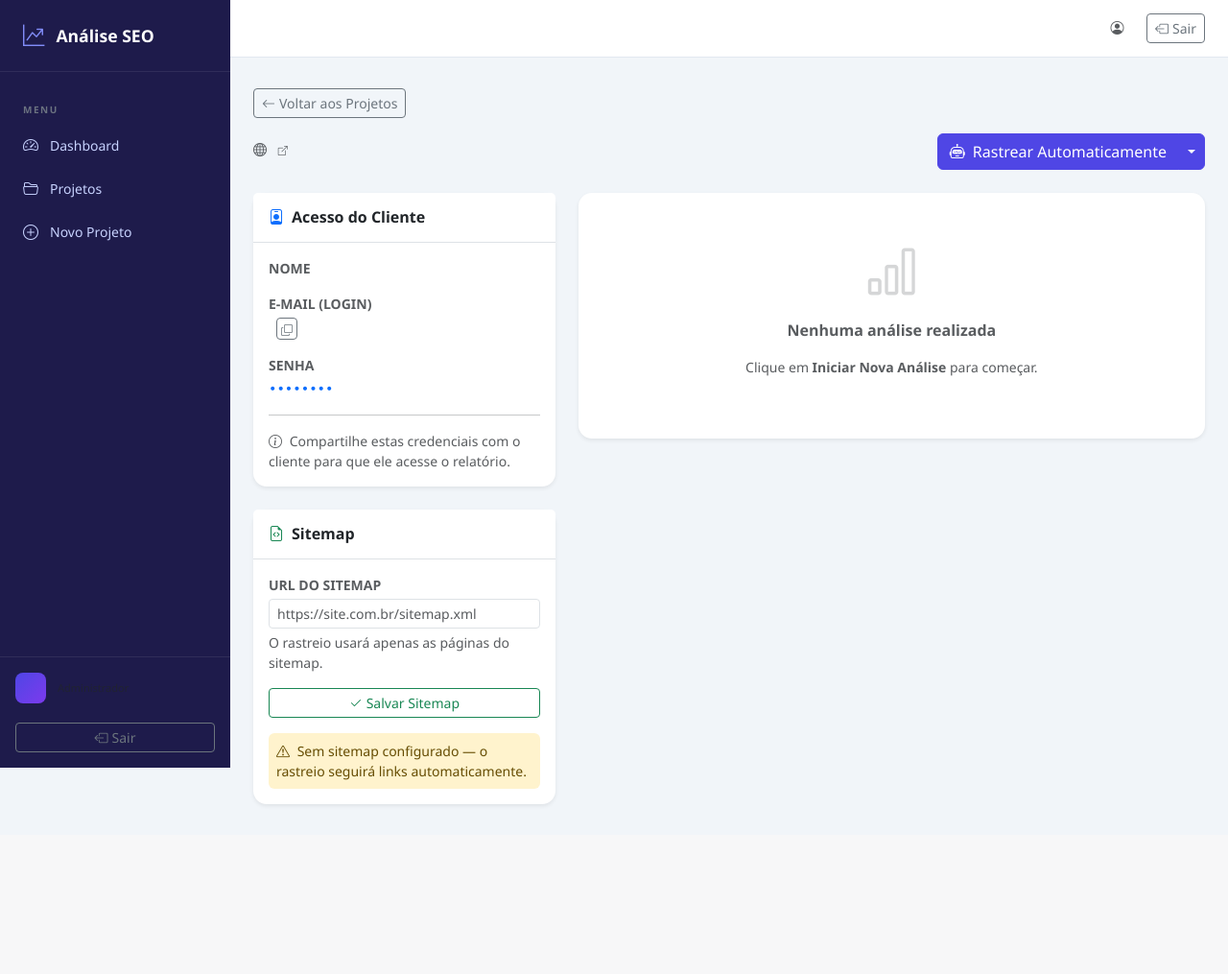
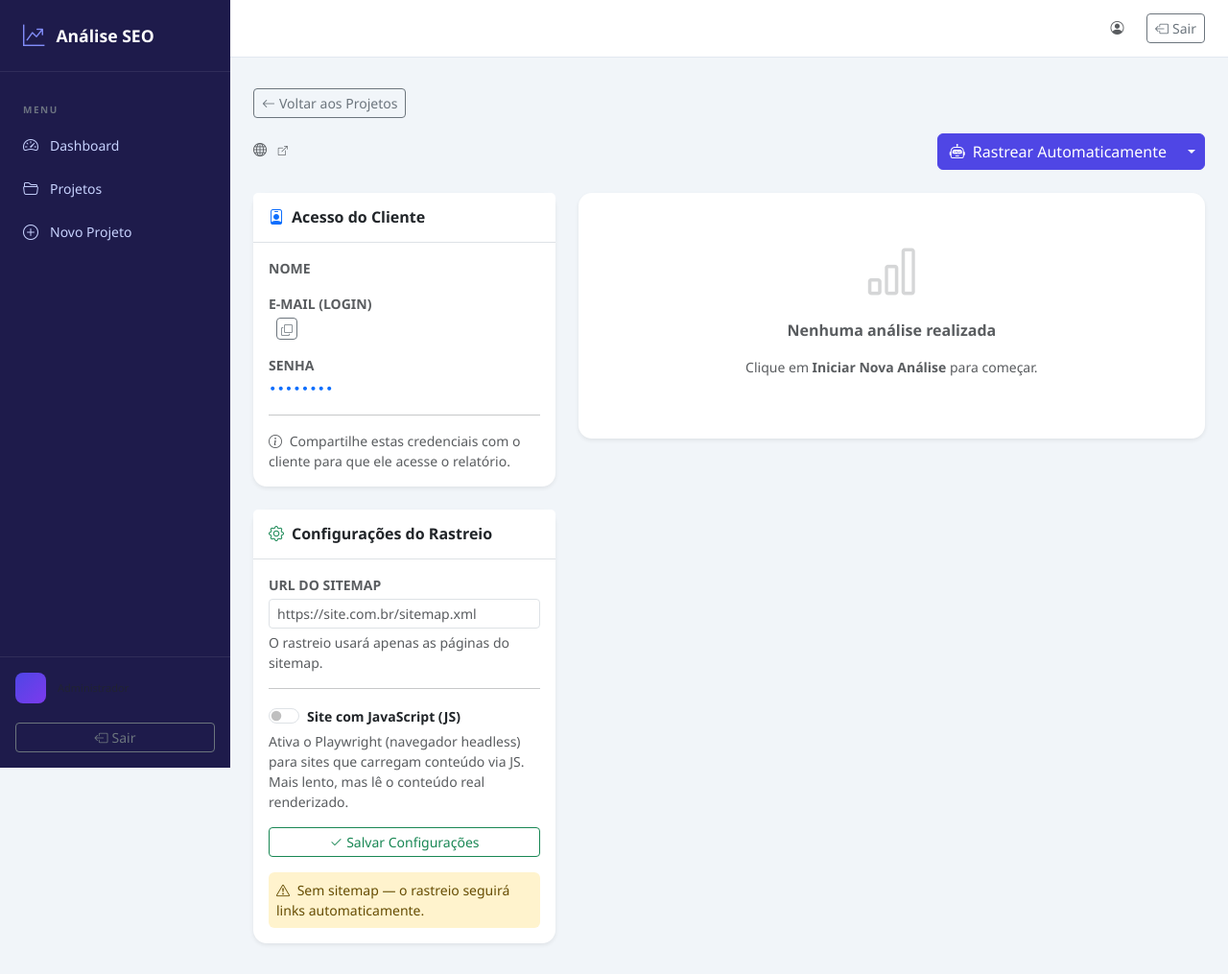
Before and after one commit to AdrianoDevequi/analise-up2goo-ia, a Flask app: template templates/admin/project_detail.html in a window 1280 px wide. Shown: the whole page at 96% size. Before the commit the page ends 841 px from the top, so only its background shows below. Run offline with Flask 3, Linux system fonts and the light colour scheme; the template is opened without the code that fills it, so the values that code supplies are empty; some libraries are stand-ins or nearby versions.

Commit message:
Adiciona Playwright (modo JS) e progresso em tempo real
- crawler.py: fetch_page_playwright() com Chromium headless via Playwright
  (fallback automático para requests se Playwright não instalado)
- Dockerfile: instala playwright + Chromium no build
- requirements.txt: adiciona playwright>=1.40.0
- app.py:
  - use_playwright column em projects (CREATE TABLE + migration)
  - pages_expected column em analyses (CREATE TABLE + migration)
  - run_analysis_background: atualiza total_pages/total_issues após cada página (progresso live)
  - admin_run_analysis: passa use_playwright para a thread
  - admin_update_sitemap: salva use_playwright junto com sitemap_url
  - admin_new_project: salva use_playwright
  - api_analysis_status: serializa datetimes + expõe pages_expected
- project_detail.html:
  - Progress bar animada com contador de páginas e tempo decorrido
  - Checkbox "Site JS" no card de configurações do rastreio
- new_project.html: checkbox "Site JS" no formulário de criação

Co-Authored-By: Claude Sonnet 4.6 <noreply@anthropic.com>

```diff
--- a/app.py
+++ b/app.py
@@ -138,6 +138,7 @@ def init_db():
                     project_id INTEGER NOT NULL REFERENCES projects(id) ON DELETE CASCADE,
                     status TEXT DEFAULT 'pending',
                     total_pages INTEGER DEFAULT 0,
+                    pages_expected INTEGER DEFAULT 0,
                     total_issues INTEGER DEFAULT 0,
                     high_issues INTEGER DEFAULT 0,
                     medium_issues INTEGER DEFAULT 0,
@@ -174,7 +175,7 @@ def init_db():
             ''')
             conn.commit()
 
-            # Migration: add sitemap_url if missing (existing deployments)
+            # Migrations for existing deployments
             cur.execute("""
                 DO $$
                 BEGIN
@@ -183,6 +184,18 @@ def init_db():
                         WHERE table_name='projects' AND column_name='sitemap_url'
                     ) THEN
                         ALTER TABLE projects ADD COLUMN sitemap_url TEXT;
+                    END IF;
+                    IF NOT EXISTS (
+                        SELECT 1 FROM information_schema.columns
+                        WHERE table_name='projects' AND column_name='use_playwright'
+                    ) THEN
+                        ALTER TABLE projects ADD COLUMN use_playwright BOOLEAN DEFAULT FALSE;
+                    END IF;
+                    IF NOT EXISTS (
+                        SELECT 1 FROM information_schema.columns
+                        WHERE table_name='analyses' AND column_name='pages_expected'
+                    ) THEN
+                        ALTER TABLE analyses ADD COLUMN pages_expected INTEGER DEFAULT 0;
                     END IF;
                 END $$;
             """)
@@ -237,8 +250,9 @@ def admin_required(f):
 # Background analysis
 # ---------------------------------------------------------------------------
 
-def run_analysis_background(analysis_id, project_url, sitemap_url=None):
+def run_analysis_background(analysis_id, project_url, sitemap_url=None, use_playwright=False):
     """Runs the full crawl + SEO analysis in a background thread."""
+    from crawler import fetch_page, fetch_page_playwright
     with get_thread_db() as conn:
         with conn.cursor() as cur:
             try:
@@ -247,6 +261,8 @@ def run_analysis_background(analysis_id, project_url, sitemap_url=None):
                     ('running', datetime.now(), analysis_id)
                 )
                 conn.commit()
+
+                fetch_fn = fetch_page_playwright if use_playwright else fetch_page
 
                 if sitemap_url:
                     print(f'[ANALYSIS] Usando sitemap: {sitemap_url}')
@@ -258,33 +274,44 @@ def run_analysis_background(analysis_id, project_url, sitemap_url=None):
                         sitemap_urls = None
 
                     if sitemap_urls:
-                        from crawler import fetch_page
+                        url_list = sitemap_urls[:50]
+                        cur.execute('UPDATE analyses SET pages_expected=%s WHERE id=%s',
+                                    (len(url_list), analysis_id))
+                        conn.commit()
                         pages = []
-                        for url in sitemap_urls[:50]:
+                        for url in url_list:
                             try:
-                                page_data = fetch_page(url)
+                                page_data = fetch_fn(url)
                                 if page_data:
                                     pages.append(page_data)
                             except Exception as e:
                                 print(f'[ANALYSIS] Erro ao buscar {url}: {e}')
                     else:
                         pages = crawl_website(project_url, max_pages=50)
+                        cur.execute('UPDATE analyses SET pages_expected=%s WHERE id=%s',
+                                    (len(pages), analysis_id))
+                        conn.commit()
                 else:
                     pages = crawl_website(project_url, max_pages=30)
+                    cur.execute('UPDATE analyses SET pages_expected=%s WHERE id=%s',
+                                (len(pages), analysis_id))
+                    conn.commit()
 
                 total_issues = 0
                 high_issues = 0
                 medium_issues = 0
                 low_issues = 0
+                pages_done = 0
 
                 has_api_key = bool(os.environ.get('GEMINI_API_KEY', '').strip())
+                import json as _json
 
                 for page_data in pages:
                     issues, word_count = analyze_page(page_data)
 
                     # AI suggestions (only first 10 pages to control API usage)
                     ai_data = None
-                    if has_api_key and len(pages) <= 10:
+                    if has_api_key and pages_done < 10:
                         ai_data = get_ai_suggestions(page_data)
 
                     cur.execute(
@@ -301,14 +328,9 @@ def run_analysis_background(analysis_id, project_url, sitemap_url=None):
                         )
                     )
                     page_id = cur.fetchone()['id']
-                    conn.commit()
 
                     for issue in issues:
-                        import json
-                        ai_suggestion_json = None
-                        if ai_data:
-                            ai_suggestion_json = json.dumps(ai_data, ensure_ascii=False)
-
+                        ai_suggestion_json = _json.dumps(ai_data, ensure_ascii=False) if ai_data else None
                         cur.execute(
                             '''INSERT INTO issues (page_id, category, severity, title, description, current_value, suggestion, ai_suggestion)
                                VALUES (%s, %s, %s, %s, %s, %s, %s, %s)''',
@@ -331,6 +353,12 @@ def run_analysis_background(analysis_id, project_url, sitemap_url=None):
                         else:
                             low_issues += 1
 
+                    pages_done += 1
+                    # Update live progress after each page
+                    cur.execute(
+                        'UPDATE analyses SET total_pages=%s, total_issues=%s WHERE id=%s',
+                        (pages_done, total_issues, analysis_id)
+                    )
                     conn.commit()
 
                 cur.execute(
@@ -668,6 +696,7 @@ def admin_new_project():
         client_email = request.form.get('client_email', '').strip().lower()
         project_url = request.form.get('project_url', '').strip()
         sitemap_url = request.form.get('sitemap_url', '').strip() or None
+        use_playwright = request.form.get('use_playwright') == 'on'
         notes = request.form.get('notes', '').strip()
 
         if not all([project_name, client_name, client_email, project_url]):
@@ -705,8 +734,8 @@ def admin_new_project():
                 client_id = cur.fetchone()['id']
 
             cur.execute(
-                'INSERT INTO projects (name, url, sitemap_url, client_id, plain_password, notes) VALUES (%s, %s, %s, %s, %s, %s) RETURNING id',
-                (project_name, project_url, sitemap_url, client_id, plain_password, notes)
+                'INSERT INTO projects (name, url, sitemap_url, use_playwright, client_id, plain_password, notes) VALUES (%s, %s, %s, %s, %s, %s, %s) RETURNING id',
+                (project_name, project_url, sitemap_url, use_playwright, client_id, plain_password, notes)
             )
             project_id = cur.fetchone()['id']
             db.commit()
@@ -767,13 +796,17 @@ def admin_project_detail(project_id):
 @app.route('/admin/projetos/<int:project_id>/atualizar-sitemap', methods=['POST'])
 @admin_required
 def admin_update_sitemap(project_id):
-    """Update the sitemap_url for an existing project."""
+    """Update crawler settings (sitemap_url + use_playwright) for an existing project."""
     sitemap_url = request.form.get('sitemap_url', '').strip() or None
+    use_playwright = request.form.get('use_playwright') == 'on'
     db = get_db()
     with db.cursor() as cur:
-        cur.execute('UPDATE projects SET sitemap_url=%s WHERE id=%s', (sitemap_url, project_id))
+        cur.execute(
+            'UPDATE projects SET sitemap_url=%s, use_playwright=%s WHERE id=%s',
+            (sitemap_url, use_playwright, project_id)
+        )
         db.commit()
-    flash('URL do sitemap atualizada com sucesso.', 'success')
+    flash('Configurações do rastreio salvas.', 'success')
     return redirect(url_for('admin_project_detail', project_id=project_id))
 
 
@@ -808,7 +841,10 @@ def admin_run_analysis(project_id):
     thread = threading.Thread(
         target=run_analysis_background,
         args=(analysis_id, project['url']),
-        kwargs={'sitemap_url': project.get('sitemap_url') or None},
+        kwargs={
+            'sitemap_url': project.get('sitemap_url') or None,
+            'use_playwright': bool(project.get('use_playwright')),
+        },
         daemon=True
     )
     thread.start()
@@ -962,7 +998,12 @@ def api_analysis_status(analysis_id):
         if not analysis:
             return jsonify({'error': 'Não encontrado'}), 404
 
-    return jsonify(dict(analysis))
+    result = dict(analysis)
+    # Ensure datetime fields are serializable
+    for k in ('started_at', 'completed_at', 'created_at'):
+        if result.get(k):
+            result[k] = result[k].isoformat()
+    return jsonify(result)
 
 
 # ---------------------------------------------------------------------------
--- a/requirements.txt
+++ b/requirements.txt
@@ -4,6 +4,7 @@ requests>=2.31.0
 beautifulsoup4>=4.12.0
 lxml>=5.0.0
 google-generativeai>=0.8.0
+playwright>=1.40.0
 psycopg2-binary>=2.9.9
 python-dotenv>=1.0.0
 gunicorn>=22.0.0
--- a/templates/admin/project_detail.html
+++ b/templates/admin/project_detail.html
@@ -74,12 +74,22 @@
     {% endwith %}
 
     <!-- Analysis running indicator -->
-    <div id="analysisProgress" class="alert alert-warning d-none border-0">
-      <div class="d-flex align-items-center gap-3">
-        <div class="spinner-border spinner-border-sm text-warning" role="status"></div>
-        <div>
-          <strong>Análise em andamento...</strong>
-          <div class="small" id="progressText">Iniciando rastreamento das páginas.</div>
+    <div id="analysisProgress" class="card shadow-sm border-0 border-start border-4 border-warning d-none mb-2">
+      <div class="card-body py-3">
+        <div class="d-flex justify-content-between align-items-center mb-2">
+          <div class="d-flex align-items-center gap-2">
+            <div class="spinner-border spinner-border-sm text-warning" role="status"></div>
+            <strong class="text-warning-emphasis">Análise em andamento...</strong>
+          </div>
+          <span class="small text-muted" id="progressElapsed">0s</span>
+        </div>
+        <div class="progress mb-2" style="height:6px">
+          <div id="progressBar" class="progress-bar progress-bar-striped progress-bar-animated bg-warning"
+               style="width:100%"></div>
+        </div>
+        <div class="d-flex justify-content-between">
+          <span class="small text-muted" id="progressText">Iniciando rastreamento...</span>
+          <span class="small fw-semibold" id="progressCount"></span>
         </div>
       </div>
     </div>
@@ -131,7 +141,7 @@
       <div class="col-lg-4 col-12 order-lg-last">
         <div class="card shadow-sm border-0 h-100">
           <div class="card-header bg-white border-bottom py-3">
-            <h6 class="mb-0 fw-semibold"><i class="bi bi-file-earmark-code me-2 text-success"></i>Sitemap</h6>
+            <h6 class="mb-0 fw-semibold"><i class="bi bi-gear me-2 text-success"></i>Configurações do Rastreio</h6>
           </div>
           <div class="card-body">
             <form method="POST" action="{{ url_for('admin_update_sitemap', project_id=project.id) }}">
@@ -142,19 +152,40 @@
                        placeholder="https://site.com.br/sitemap.xml">
                 <div class="form-text">O rastreio usará apenas as páginas do sitemap.</div>
               </div>
+              <hr class="my-3">
+              <div class="mb-3">
+                <div class="form-check form-switch">
+                  <input class="form-check-input" type="checkbox" role="switch"
+                         name="use_playwright" id="usePlaywright"
+                         {% if project.use_playwright %}checked{% endif %}>
+                  <label class="form-check-label fw-semibold small" for="usePlaywright">
+                    Site com JavaScript (JS)
+                  </label>
+                </div>
+                <div class="form-text mt-1">
+                  Ativa o Playwright (navegador headless) para sites que carregam conteúdo via JS.
+                  Mais lento, mas lê o conteúdo real renderizado.
+                </div>
+                {% if project.use_playwright %}
+                <div class="mt-2 p-2 bg-info-subtle rounded small text-info-emphasis">
+                  <i class="bi bi-browser-chrome me-1"></i>
+                  Modo JS ativo — próximo rastreio usará Playwright.
+                </div>
+                {% endif %}
+              </div>
               <button type="submit" class="btn btn-sm btn-outline-success w-100">
-                <i class="bi bi-check2 me-1"></i>Salvar Sitemap
+                <i class="bi bi-check2 me-1"></i>Salvar Configurações
               </button>
             </form>
-            {% if project.sitemap_url %}
+            {% if project.sitemap_url and not project.use_playwright %}
             <div class="mt-3 p-2 bg-success-subtle rounded small text-success">
               <i class="bi bi-check-circle me-1"></i>
               Sitemap configurado — o próximo rastreio usará apenas as URLs do sitemap.
             </div>
-            {% else %}
+            {% elif not project.sitemap_url and not project.use_playwright %}
             <div class="mt-3 p-2 bg-warning-subtle rounded small text-warning-emphasis">
               <i class="bi bi-exclamation-triangle me-1"></i>
-              Sem sitemap configurado — o rastreio seguirá links automaticamente.
+              Sem sitemap — o rastreio seguirá links automaticamente.
             </div>
             {% endif %}
           </div>
@@ -549,10 +580,22 @@ function resetAnalysisBtn(errMsg) {
   if (errMsg) alert(errMsg);
 }
 
+let pollStartTime = null;
+let elapsedTimer = null;
+
 function startPolling() {
   if (pollInterval) clearInterval(pollInterval);
-  pollInterval = setInterval(checkStatus, 4000);
+  if (elapsedTimer) clearInterval(elapsedTimer);
+  pollStartTime = Date.now();
+  pollInterval = setInterval(checkStatus, 3000);
   document.getElementById('btnRunAnalysis').disabled = true;
+  document.getElementById('analysisProgress').classList.remove('d-none');
+  elapsedTimer = setInterval(() => {
+    const s = Math.floor((Date.now() - pollStartTime) / 1000);
+    const m = Math.floor(s / 60);
+    document.getElementById('progressElapsed').textContent =
+      m > 0 ? `${m}m ${s % 60}s` : `${s}s`;
+  }, 1000);
 }
 
 function checkStatus() {
@@ -560,12 +603,29 @@ function checkStatus() {
   fetch('/api/analysis/' + currentAnalysisId + '/status')
     .then(r => r.json())
     .then(data => {
-      document.getElementById('progressText').textContent =
-        'Páginas: ' + (data.total_pages || 0) +
-        ' | Problemas: ' + (data.total_issues || 0) +
-        ' | Status: ' + data.status;
+      const pages = data.total_pages || 0;
+      const issues = data.total_issues || 0;
+      const expected = data.pages_expected || 0;
+
+      if (pages > 0) {
+        document.getElementById('progressText').textContent =
+          pages === 1 ? 'Analisando página 1...' : `${pages} páginas analisadas`;
+        document.getElementById('progressCount').textContent =
+          issues > 0 ? `${issues} problema${issues !== 1 ? 's' : ''} encontrado${issues !== 1 ? 's' : ''}` : '';
+
+        if (expected > 0) {
+          const pct = Math.min(Math.round((pages / expected) * 100), 95);
+          const bar = document.getElementById('progressBar');
+          bar.style.width = pct + '%';
+          bar.classList.remove('progress-bar-animated');
+          document.getElementById('progressCount').textContent =
+            `${pages}/${expected} páginas` + (issues > 0 ? ` · ${issues} problemas` : '');
+        }
+      }
+
       if (data.status === 'completed' || data.status === 'error') {
         clearInterval(pollInterval);
+        clearInterval(elapsedTimer);
         location.reload();
       }
     });
```
Also changed, not shown: crawler.py (+51 -0 lines), templates/admin/new_project.html (+12 -2 lines), .claude/settings.local.json (added), 1 other file.
